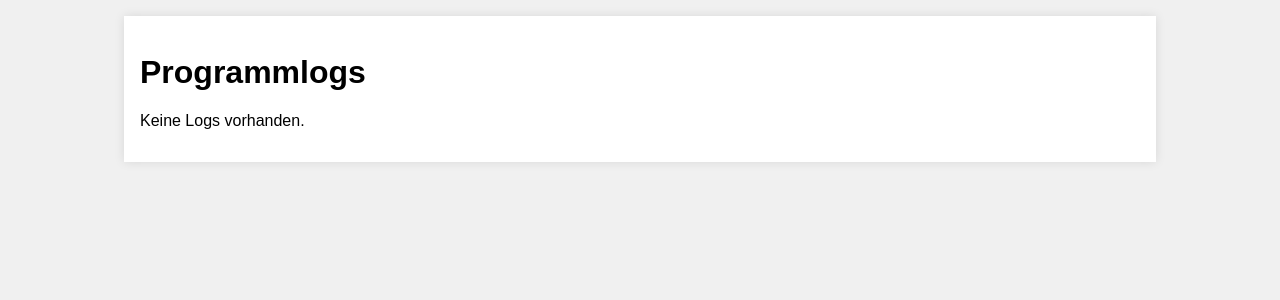
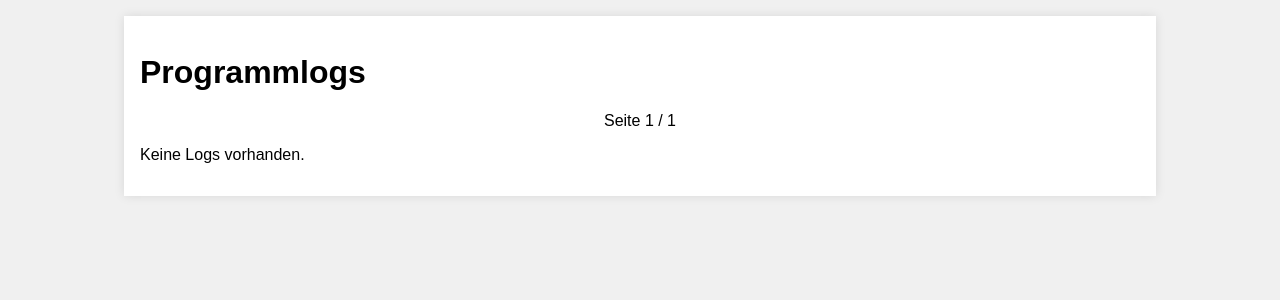
Before and after one commit to paujannick/getraenkekasse, a Flask app: page /file_logs in a window 1280 px wide. Shown: the part 56-356 px from the top of the page. Run offline with Flask 2, Linux system fonts and the light colour scheme; the visitor is signed in with stand-in values (Sample User, id 1).

Commit message:
Add pagination to log views

```diff
--- a/src/web/admin_server.py
+++ b/src/web/admin_server.py
@@ -19,6 +19,7 @@ from .. import database, models
 def create_app() -> Flask:
     app = Flask(__name__)
     app.secret_key = 'change-me'
+    PER_PAGE = 25
 
     def login_required(func):
         @wraps(func)
@@ -306,8 +307,20 @@ def create_app() -> Flask:
     @app.route('/topup_log')
     @login_required
     def topup_log():
-        items = models.get_topup_log()
-        return render_template('topup_log.html', items=items)
+        page = request.args.get('page', default=1, type=int)
+        conn = database.get_connection()
+        count = conn.execute('SELECT COUNT(*) FROM topups').fetchone()[0]
+        pages = max((count + PER_PAGE - 1) // PER_PAGE, 1)
+        offset = (page - 1) * PER_PAGE
+        cur = conn.execute(
+            'SELECT t.id, t.timestamp, u.name as user_name, t.amount '
+            'FROM topups t JOIN users u ON u.id = t.user_id '
+            'ORDER BY t.timestamp DESC LIMIT ? OFFSET ?',
+            (PER_PAGE, offset),
+        )
+        items = cur.fetchall()
+        conn.close()
+        return render_template('topup_log.html', items=items, page=page, pages=pages)
 
 
     @app.route('/topup_log/clear', methods=['POST'])
@@ -403,17 +416,42 @@ def create_app() -> Flask:
     @app.route('/log')
     @login_required
     def log():
+        tx_page = request.args.get('tx_page', default=1, type=int)
+        restock_page = request.args.get('restock_page', default=1, type=int)
+
         conn = database.get_connection()
+        tx_count = conn.execute('SELECT COUNT(*) FROM transactions').fetchone()[0]
+        tx_pages = max((tx_count + PER_PAGE - 1) // PER_PAGE, 1)
+        tx_offset = (tx_page - 1) * PER_PAGE
         cur = conn.execute(
             'SELECT t.id, t.timestamp, u.name as user_name, d.name as drink_name, t.quantity '
             'FROM transactions t '
             'JOIN users u ON u.id = t.user_id '
             'JOIN drinks d ON d.id = t.drink_id '
-            'ORDER BY t.timestamp DESC LIMIT 100')
+            'ORDER BY t.timestamp DESC LIMIT ? OFFSET ?',
+            (PER_PAGE, tx_offset),
+        )
         items = cur.fetchall()
-        restocks = models.get_restock_log(100)
+
+        restock_count = conn.execute('SELECT COUNT(*) FROM restocks').fetchone()[0]
+        restock_pages = max((restock_count + PER_PAGE - 1) // PER_PAGE, 1)
+        restock_offset = (restock_page - 1) * PER_PAGE
+        restocks = conn.execute(
+            'SELECT r.id, r.timestamp, d.name as drink_name, r.quantity '
+            'FROM restocks r JOIN drinks d ON d.id = r.drink_id '
+            'ORDER BY r.timestamp DESC LIMIT ? OFFSET ?',
+            (PER_PAGE, restock_offset),
+        ).fetchall()
         conn.close()
-        return render_template('log.html', items=items, restocks=restocks)
+        return render_template(
+            'log.html',
+            items=items,
+            restocks=restocks,
+            tx_page=tx_page,
+            tx_pages=tx_pages,
+            restock_page=restock_page,
+            restock_pages=restock_pages,
+        )
 
     @app.route('/log/transactions_clear', methods=['POST'])
     @login_required
@@ -578,11 +616,21 @@ def create_app() -> Flask:
     @app.route('/file_logs')
     @login_required
     def file_logs():
+        page = request.args.get('page', default=1, type=int)
         log_dir = Path(__file__).resolve().parents[1] / 'logs'
-        files = []
+        files: list[Path] = []
         if log_dir.exists():
-            files = sorted(log_dir.glob('log_*.txt'))
-        return render_template('file_logs.html', files=[f.name for f in files])
+            files = sorted(log_dir.glob('log_*.txt'), reverse=True)
+        total = len(files)
+        pages = max((total + PER_PAGE - 1) // PER_PAGE, 1)
+        start = (page - 1) * PER_PAGE
+        files = files[start : start + PER_PAGE]
+        return render_template(
+            'file_logs.html',
+            files=[f.name for f in files],
+            page=page,
+            pages=pages,
+        )
 
     @app.route('/file_logs/delete/<name>', methods=['POST'])
     @login_required
--- a/src/web/templates/base.html
+++ b/src/web/templates/base.html
@@ -24,6 +24,9 @@
         .error { color:red; }
         .info { color:green; }
         .negstock { background:#fdd; }
+        .pagination { text-align:center; margin:0.5em 0; }
+        .pagination a { margin:0 0.5em; text-decoration:none; }
+        .pagination span { margin:0 0.5em; }
         @media(max-width:600px){
             nav ul { flex-direction:column; }
             nav .submenu { position:static; display:none; }
--- a/src/web/templates/file_logs.html
+++ b/src/web/templates/file_logs.html
@@ -1,6 +1,15 @@
 {% extends 'base.html' %}
 {% block content %}
 <h1>Programmlogs</h1>
+<div class="pagination">
+{% if page > 1 %}
+<a href="{{ url_for('file_logs', page=page-1) }}">&laquo; Zurück</a>
+{% endif %}
+<span>Seite {{ page }} / {{ pages }}</span>
+{% if page < pages %}
+<a href="{{ url_for('file_logs', page=page+1) }}">Weiter &raquo;</a>
+{% endif %}
+</div>
 {% if files %}
 <table>
 <tr><th>Datei</th><th>Aktion</th></tr>
@@ -13,6 +22,15 @@
 </td></tr>
 {% endfor %}
 </table>
+<div class="pagination">
+{% if page > 1 %}
+<a href="{{ url_for('file_logs', page=page-1) }}">&laquo; Zurück</a>
+{% endif %}
+<span>Seite {{ page }} / {{ pages }}</span>
+{% if page < pages %}
+<a href="{{ url_for('file_logs', page=page+1) }}">Weiter &raquo;</a>
+{% endif %}
+</div>
 {% else %}
 <p>Keine Logs vorhanden.</p>
 {% endif %}
```
Also changed, not shown: src/web/templates/log.html (+36 -0 lines), src/web/templates/topup_log.html (+18 -0 lines).
